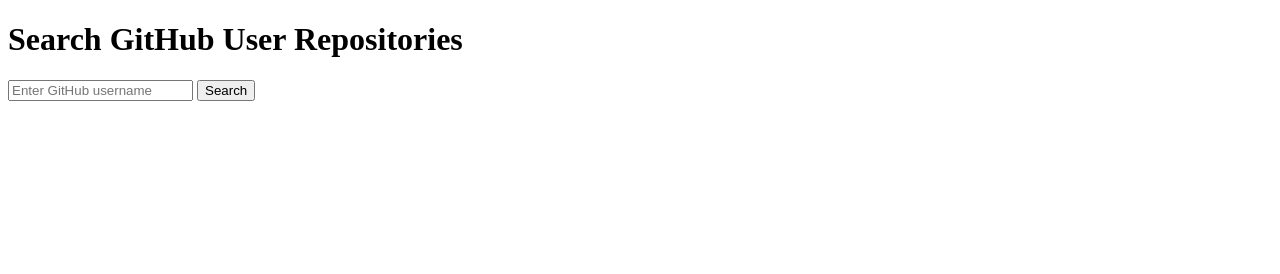
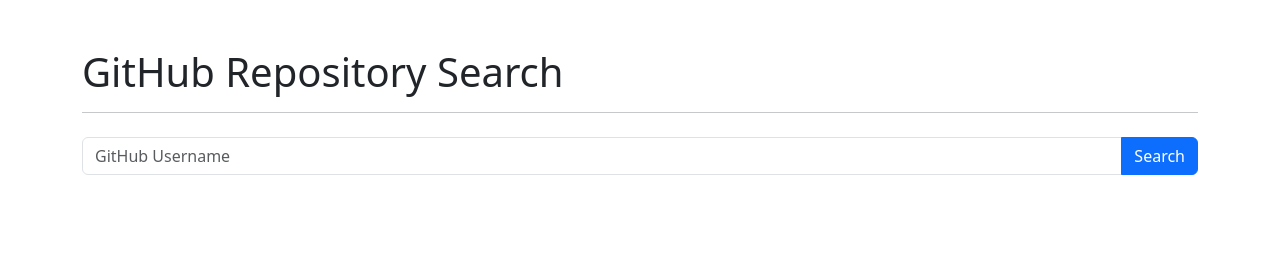
Before and after one commit to shayantari2007/repositories-finder, a plain HTML site: page index.html in a window 1280 px wide. Drawn offline with nearby package versions, Linux system fonts and the light colour scheme.

Commit message:
Update index.html

```diff
--- a/index.html
+++ b/index.html
@@ -1,20 +1,29 @@
 <!DOCTYPE html>
 <html lang="en">
 <head>
-    <meta charset="UTF-8" />
-    <meta name="viewport" content="width=device-width, initial-scale=1.0" />
-    <title>Github User Repositories</title>
-    <link rel="stylesheet" href="style.css">
+    <meta charset="UTF-8">
+    <meta name="viewport" content="width=device-width, initial-scale=1.0">
+    <title>GitHub Repository Search</title>
+    <link href="https://cdn.jsdelivr.net/npm/bootstrap@5.3.0-alpha1/dist/css/bootstrap.min.css" rel="stylesheet">
+    <script src="https://cdnjs.cloudflare.com/ajax/libs/font-awesome/6.0.0-beta3/js/all.min.js"></script>
 </head>
 <body>
-<div class="container">
-<h1>Search GitHub User Repositories</h1>
-<form id="search-form">
-    <input type="text" id="username" placeholder="Enter GitHub username" />
-    <button type="submit">Search</button>
-</form>
 
-<ul id="repositories-list"></ul>
+<div class="container py-5  ">
+    <h1 class=" mb-1">GitHub Repository Search</h1>
+     <hr class="mb-4">
+    <form id="searchForm" class="mb-5">
+        <div class="input-group">
+            <input type="text" id="username" name="username" class="form-control" placeholder="GitHub Username"
+                   required>
+            <button type="submit" class="btn btn-primary">Search</button>
+        </div>
+    </form>
+    <div class="  row " id="repositoriesList"></div>
 </div>
-<script src="script.js"></script>
+
+<div class=" row" id="repositoryDetails"></div>
+
+<script src=script.js></script>
 </body>
+</html>
```
